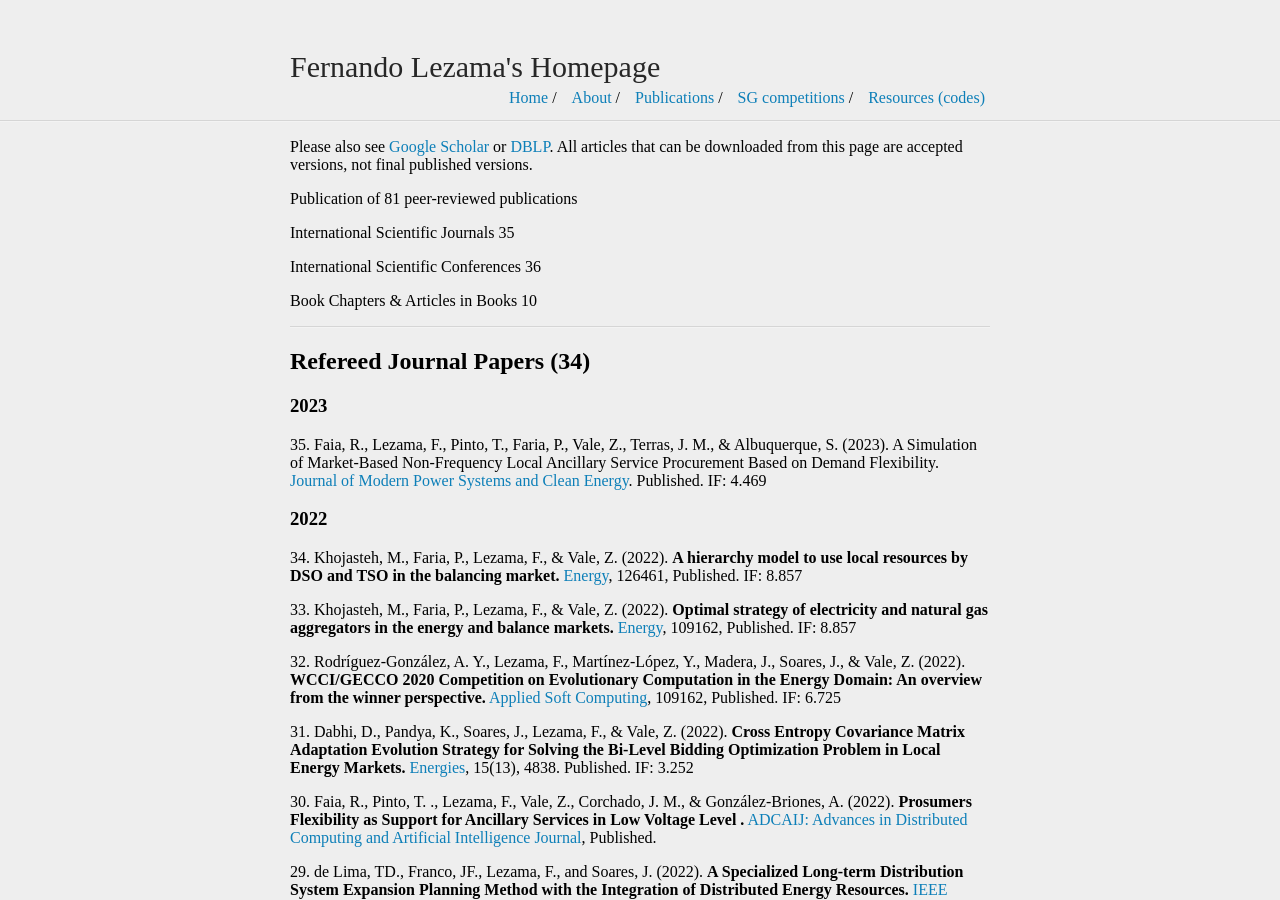
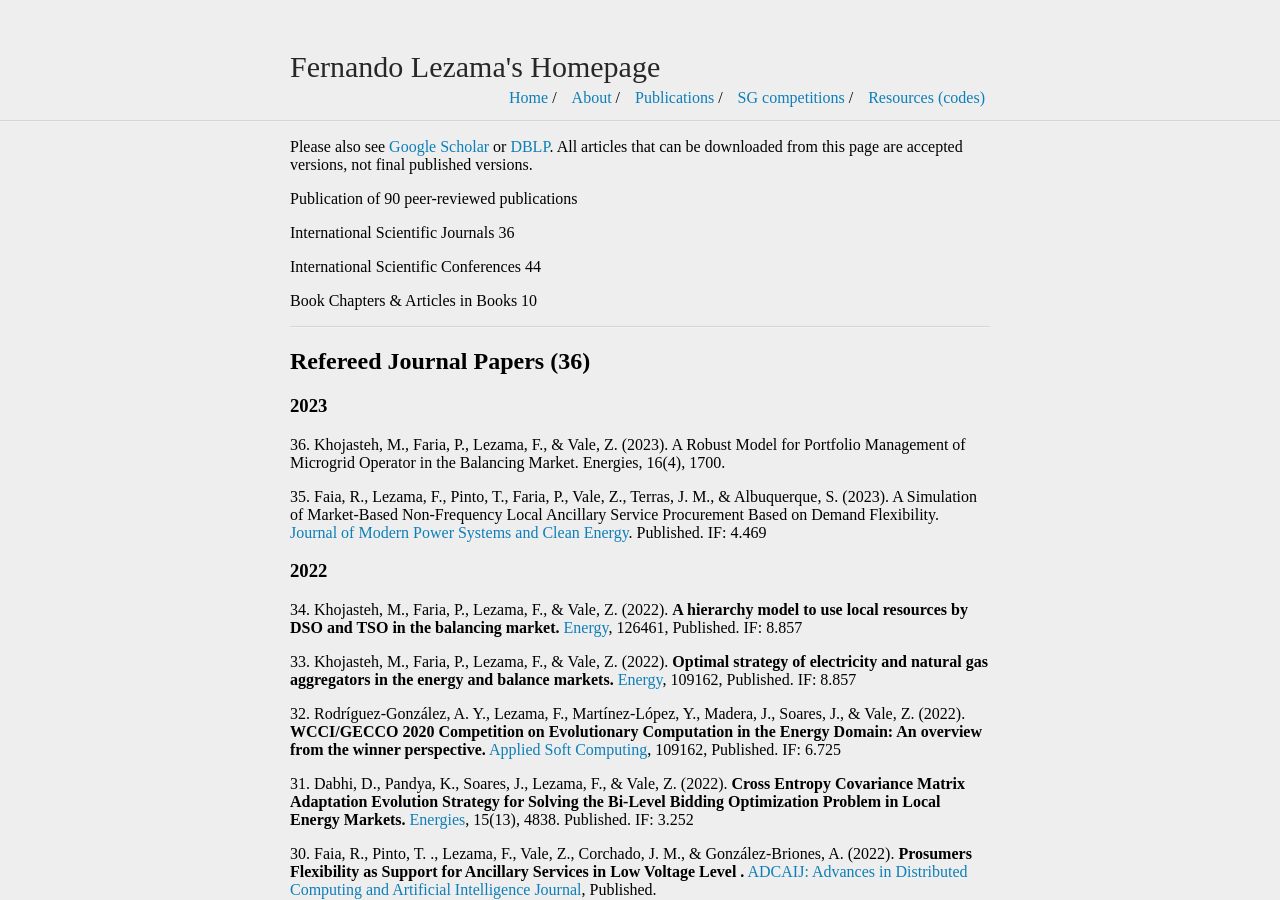
Before and after one commit to fernandolezama/fernandolezama.github.io, a Jekyll site: the page built from publication.md, in a window 1280 px wide and 900 px high. Built offline with Jekyll 4.4.1, drawn with Linux system fonts in a browser that asks for light colours.

Commit message:
Update publication.md

```diff
--- a/publication.md
+++ b/publication.md
@@ -5,18 +5,20 @@ title: Fernando Lezama's Homepage
 
 Please also see [Google Scholar](https://scholar.google.com/citations?user=LIpiLCoAAAAJ&hl=es) or [DBLP](https://dblp.uni-trier.de/pers/hd/l/Lezama:Fernando). All articles that can be downloaded from this page are accepted versions, not final published versions.
 
-Publication of 81 peer-reviewed publications
+Publication of 90 peer-reviewed publications
 
-International Scientific Journals	35
+International Scientific Journals	36
 
-International Scientific Conferences	36
+International Scientific Conferences	44
 
 Book Chapters & Articles in Books	10
 
 ---
 
-## Refereed Journal Papers (34)
+## Refereed Journal Papers (36)
 ### 2023
+36\. Khojasteh, M., Faria, P., Lezama, F., & Vale, Z. (2023). A Robust Model for Portfolio Management of Microgrid Operator in the Balancing Market. Energies, 16(4), 1700.
+
 35\. Faia, R., Lezama, F., Pinto, T., Faria, P., Vale, Z., Terras, J. M., & Albuquerque, S. (2023). A Simulation of Market-Based Non-Frequency Local Ancillary Service Procurement Based on Demand Flexibility. [Journal of Modern Power Systems and Clean Energy](https://ieeexplore.ieee.org/abstract/document/10014586). Published. IF: 4.469
 
 ### 2022
```
